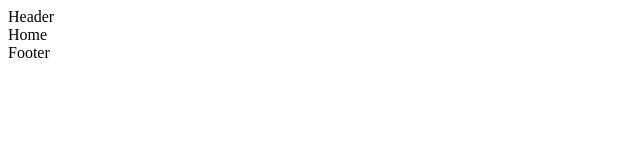
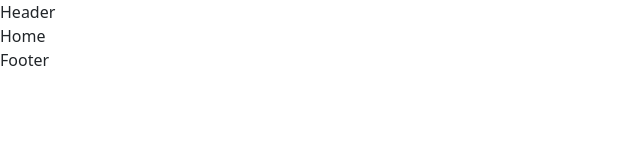
Before and after one commit to vixlel/Du_an_quan_ly_nhiem_vu_ca_nhan, a React (Vite) app: page / in a window 1280 px wide. Shown: the top 160 px of the page, without its empty margins (0-640 px from the left). Built offline with nearby package versions, Linux system fonts and the light colour scheme.

Commit message:
Xây dựng base css

```diff
--- a/package.json
+++ b/package.json
@@ -10,6 +10,8 @@
     "preview": "vite preview"
   },
   "dependencies": {
+    "bootstrap": "^5.3.8",
+    "classnames": "^2.5.1",
     "normalize.css": "^8.0.1",
     "react": "^19.2.0",
     "react-dom": "^19.2.0",
--- a/src/Components/GlobalStyles/GlobalStyles.module.scss
+++ b/src/Components/GlobalStyles/GlobalStyles.module.scss
@@ -2,6 +2,7 @@
 @import url('https://fonts.googleapis.com/css2?family=Barlow:ital,wght@0,100;0,200;0,300;0,400;0,500;0,600;0,700;0,800;0,900;1,100;1,200;1,300;1,400;1,500;1,600;1,700;1,800;1,900&display=swap');
 
 :root {
+  --primary: #40a578;
 }
 
 html {
--- a/src/main.tsx
+++ b/src/main.tsx
@@ -1,7 +1,9 @@
 import { StrictMode } from 'react';
 import { createRoot } from 'react-dom/client';
+import 'bootstrap/dist/css/bootstrap.min.css';
+
 import App from './App.tsx';
-import GlobalStyles from './Components/GlobalStyles/index.tsx';
+import GlobalStyles from '~/components/GlobalStyles/index.tsx';
 
 createRoot(document.getElementById('root')!).render(
   <StrictMode>
```
Also changed, not shown: src/Components/Sidebar/index.tsx (added, +10 -0 lines), src/Components/Sidebar/sidebar.module.scss (added), 1 other file (tests, documents, lock files or other folders).
